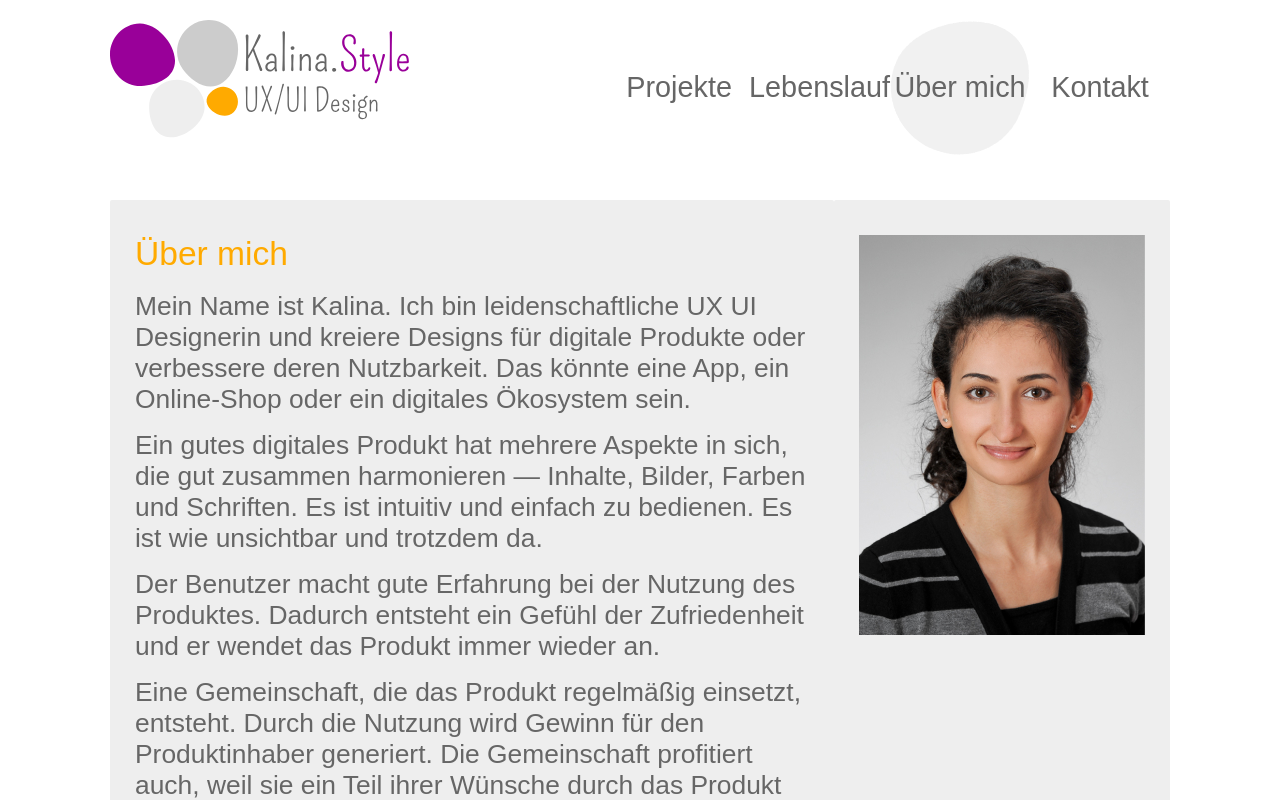
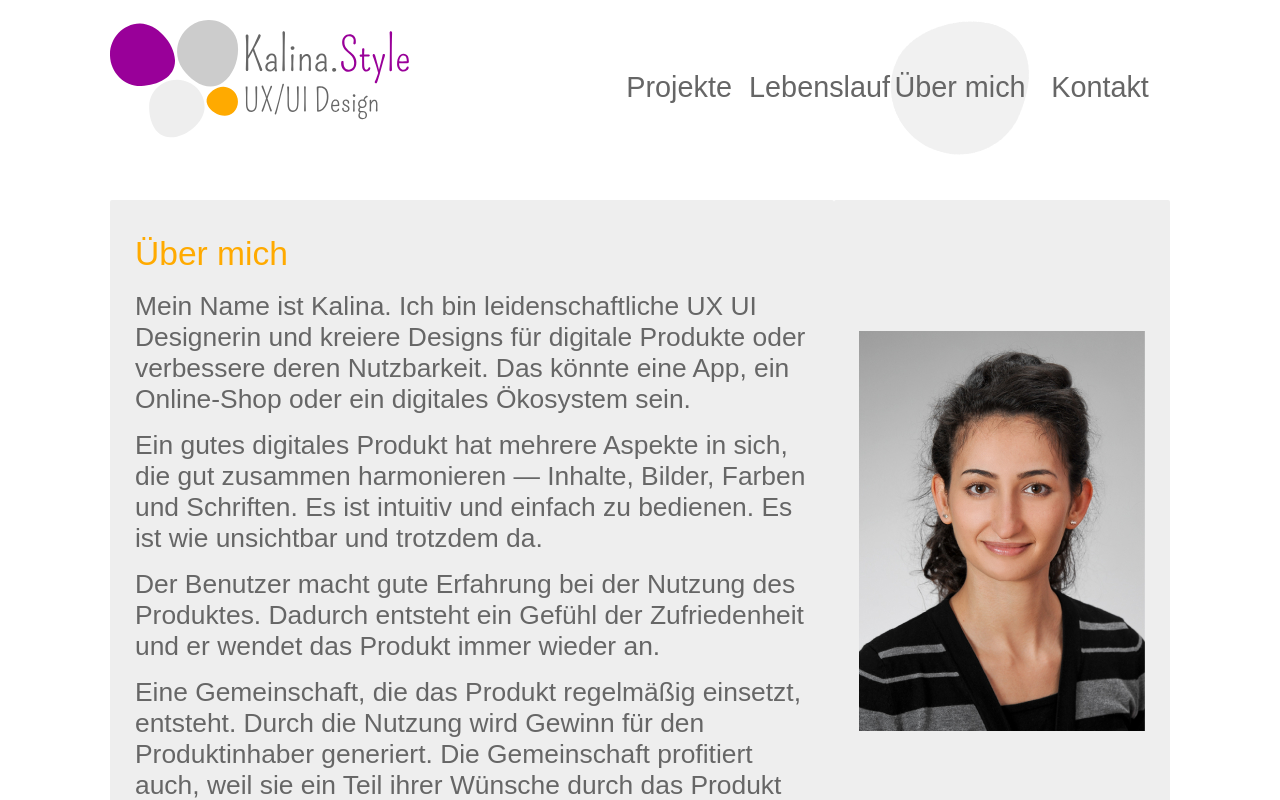
Before and after one commit to kalinagg/meineprojekte, a React (Create React App) app: page /aboutme in a window 1280 px wide. Shown: the top 800 px of the page. Built offline with nearby package versions, Linux system fonts and the light colour scheme; a web font is replaced by a local one.

Commit message:
Styled about me image

```diff
--- a/src/TextBoxAbout/TextBoxAbout.css
+++ b/src/TextBoxAbout/TextBoxAbout.css
@@ -5,7 +5,7 @@
 
 .info-text {
 	display: table-cell;
-	vertical-align: top;
+	vertical-align: middle;
 	background: #eee;
 	padding: 35px 25px;
 	border-radius: 2px;
```
